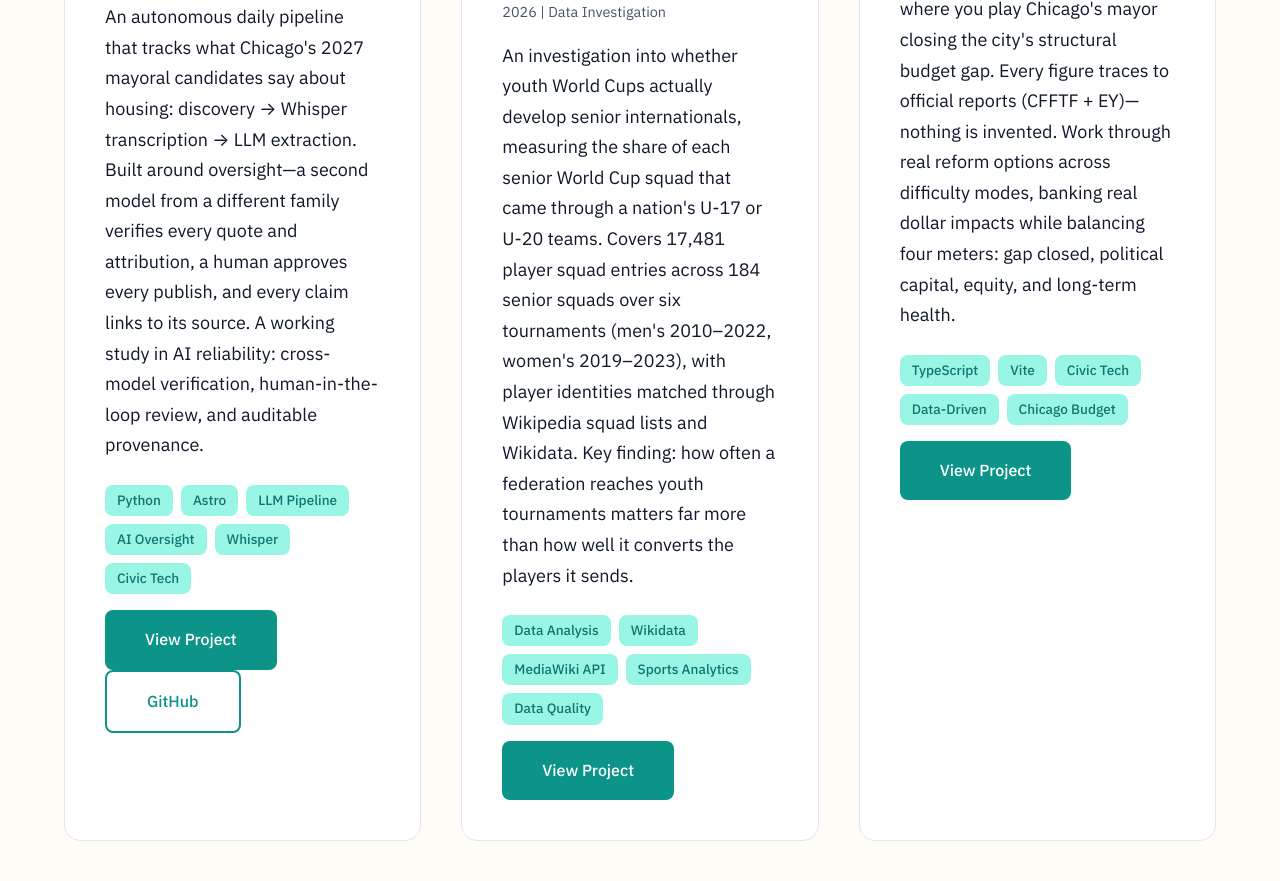
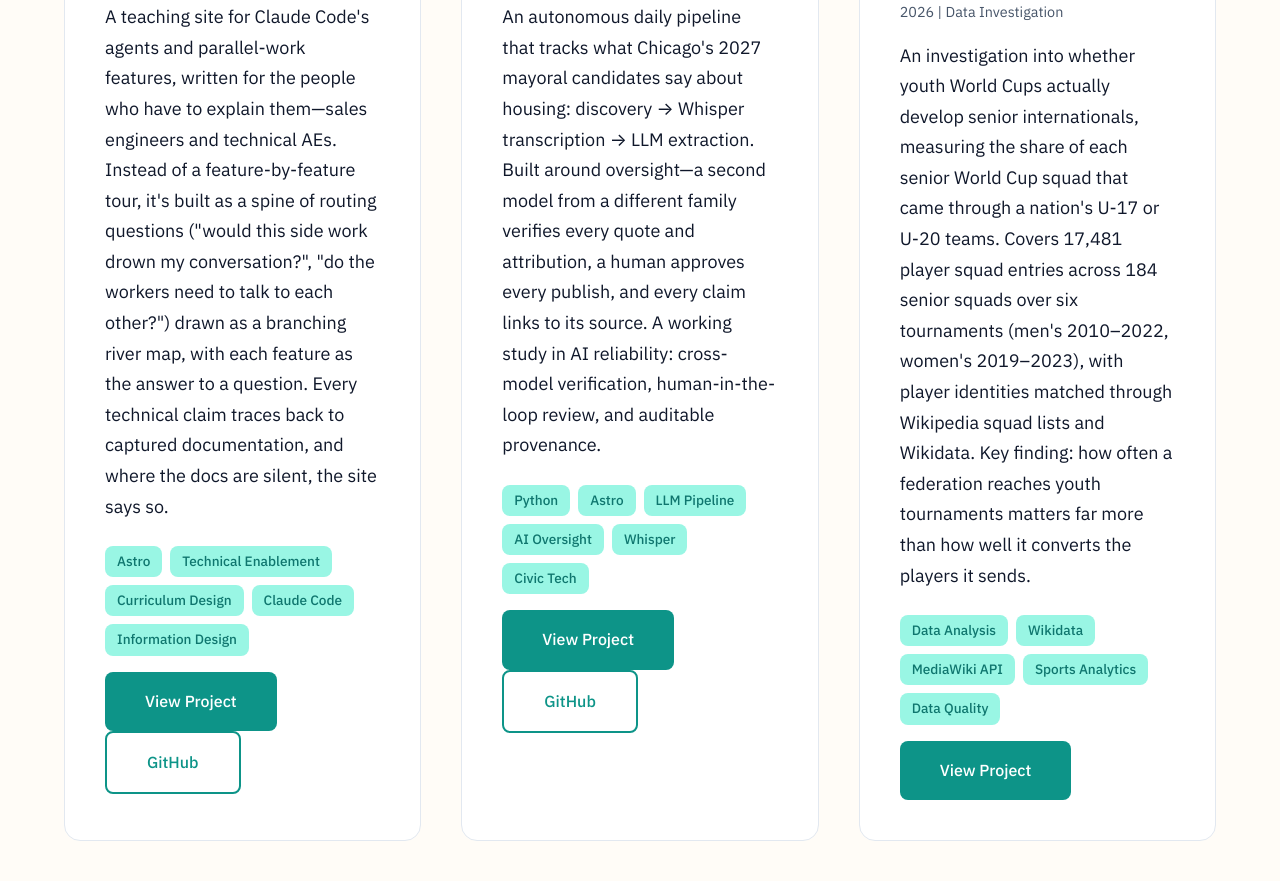
Before and after one commit to sbahamon/sbahamon.github.io, a website: page projects.html in a window 1280 px wide. Shown: the part 584-1465 px from the top of the page. Drawn offline with nearby package versions, Linux system fonts and the light colour scheme.

Commit message:
Add Parallel Waters teaching site to projects
Adds a project card (EN + ES) for the Claude Code parallel-work
teaching site at sbahamon.github.io/agent-explanation. Placed first
in the grid to match the existing newest-first ordering.

Co-Authored-By: Claude Opus 5 (1M context) <noreply@anthropic.com>

```diff
--- a/projects.html
+++ b/projects.html
@@ -48,6 +48,30 @@
     </p>
 
     <div class="card-grid">
+      <article class="card">
+        <h3>Parallel Waters — Routing Claude Code's Parallel Work</h3>
+        <p class="meta">2026 | Teaching Site</p>
+        <p>
+          A teaching site for Claude Code's agents and parallel-work features, written for the people
+          who have to explain them—sales engineers and technical AEs. Instead of a feature-by-feature
+          tour, it's built as a spine of routing questions ("would this side work drown my
+          conversation?", "do the workers need to talk to each other?") drawn as a branching river
+          map, with each feature as the answer to a question. Every technical claim traces back to
+          captured documentation, and where the docs are silent, the site says so.
+        </p>
+        <div class="tags">
+          <span class="tag">Astro</span>
+          <span class="tag">Technical Enablement</span>
+          <span class="tag">Curriculum Design</span>
+          <span class="tag">Claude Code</span>
+          <span class="tag">Information Design</span>
+        </div>
+        <div style="margin-top: 1rem;">
+          <a href="https://sbahamon.github.io/agent-explanation/" class="btn" target="_blank" rel="noopener">View Project</a>
+          <a href="https://github.com/sbahamon/agent-explanation" class="btn btn-secondary" target="_blank" rel="noopener">GitHub</a>
+        </div>
+      </article>
+
       <article class="card">
         <h3>On Record — Chicago '27 Mayoral Housing Tracker</h3>
         <p class="meta">2026 | AI Pipeline with Human Oversight</p>
```
Also changed, not shown: es/projects.html (+25 -0 lines).
